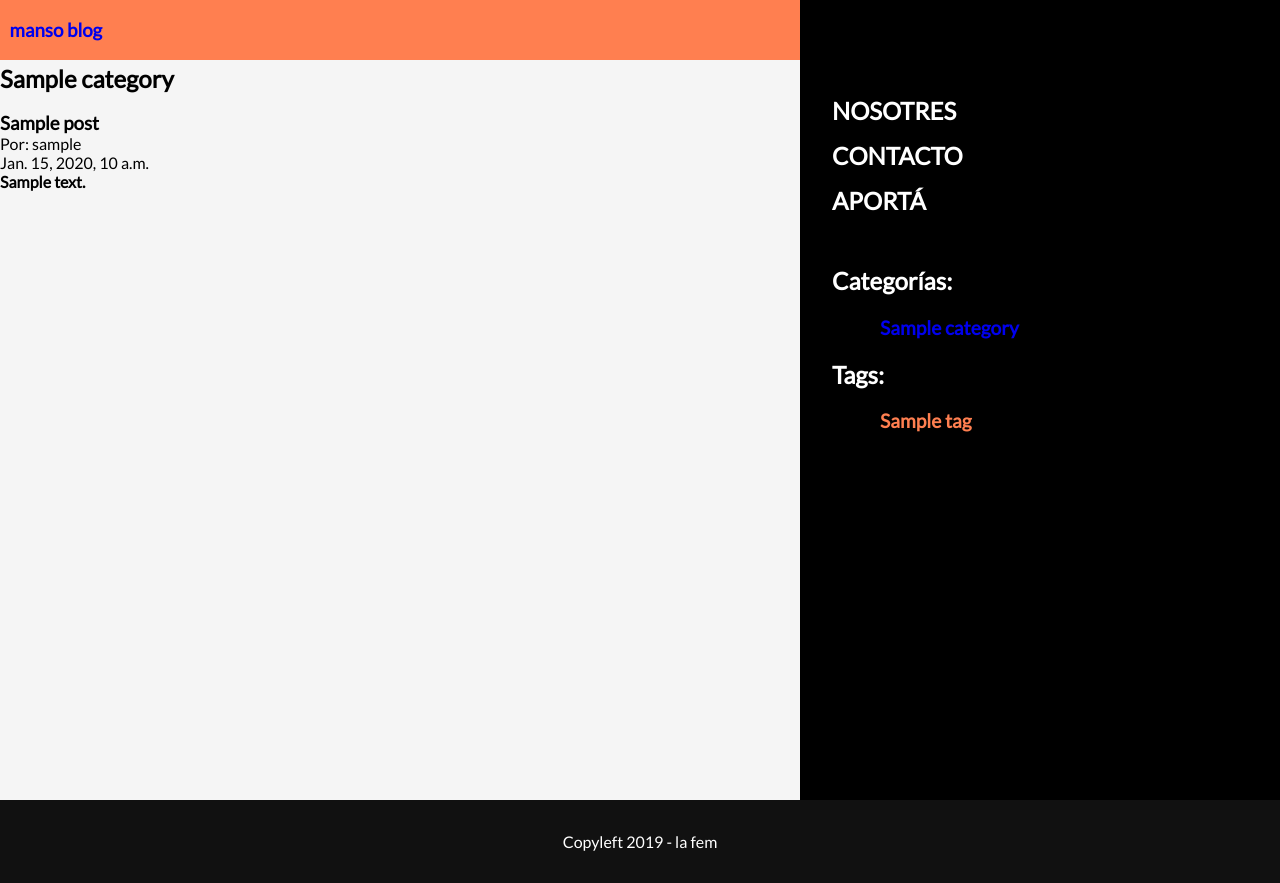
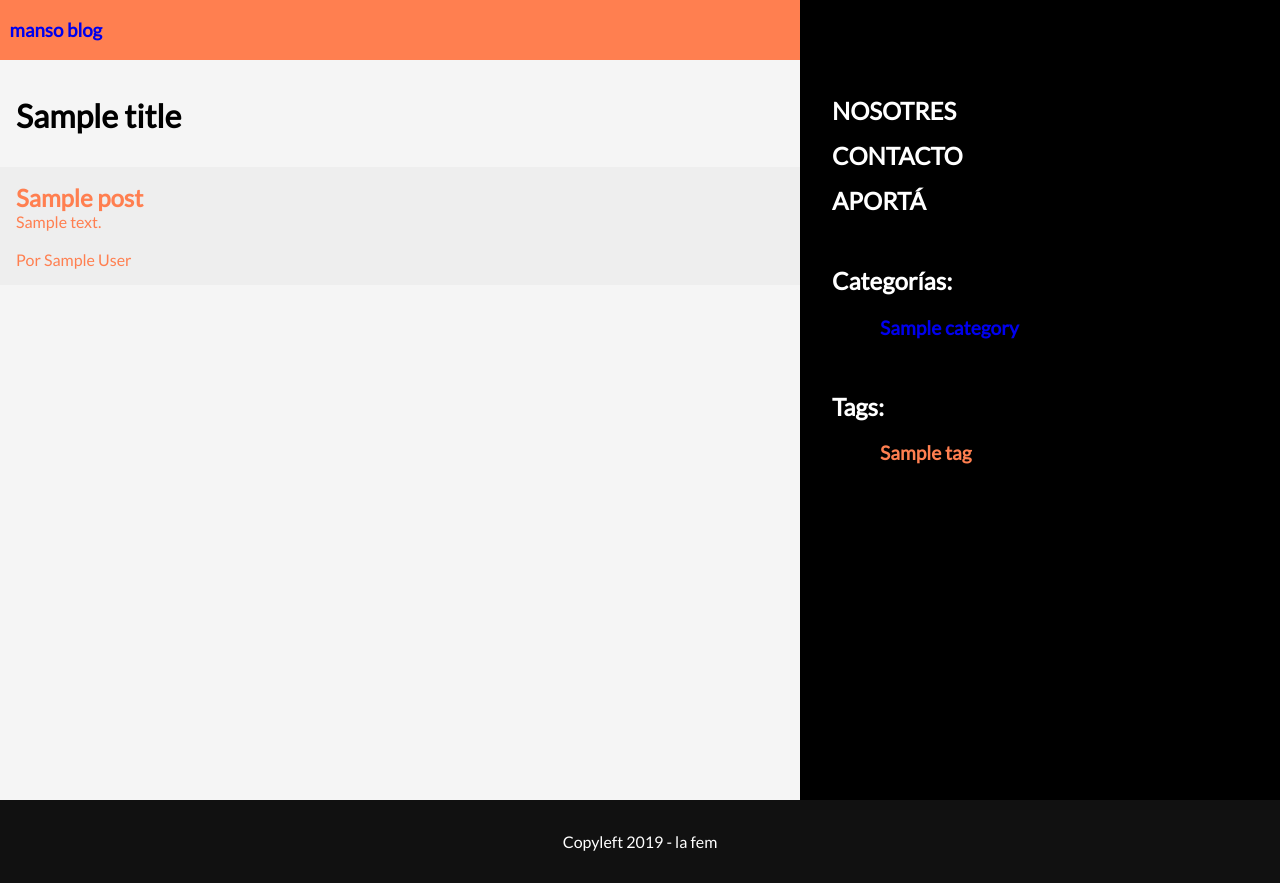
Before and after one commit to dbertranou/fem-blog, a Django app: template blog/templates/blog/results.html in a window 1280 px wide. Run offline with Django 3.2, Linux system fonts and the light colour scheme; tables that the repository leaves empty hold one stand-in row (values such as "Sample post"); the template is opened without the code that fills it: values that come from a table or form of the project are taken from there, most other values are stand-ins (such as "Sample title", 1, 10 or a date in 2020).

Commit message:
added results styling

```diff
--- /dev/null
+++ b/blog/static/blog/css/results.css
@@ -0,0 +1,19 @@
+ul {
+  margin-bottom: 3rem;
+}
+
+h1 {
+  margin: 2rem 1rem;
+}
+
+.post {
+  padding: 1rem;
+}
+
+.post:nth-child(odd) {
+  background: var(--secondary-color);
+}
+
+.posts-list .post a {
+  color: var(--primary-color);
+}
--- a/blog/templates/blog/results.html
+++ b/blog/templates/blog/results.html
@@ -1,18 +1,22 @@
 {% extends 'blog/base.html' %}
+{% load static %}
+
+{% block head %}
+  <link rel="stylesheet" href="{% static 'blog/css/results.css' %}">
+{% endblock head %}
 
 {% block content %}
-  <div class="{{ category.name|lower }}-wrapper">
-    <h2>{{ category.readable_name }}</h2>
-      <br>
-      {% for post in posts %}
-        <div>
-          <h3>{{ post.title }}</h3>
-          <p>Por: {{ post.author.user.username }}</p>
-          <p>{{ post.published }}</p>
-          <h4>{{ post.summary }}</h4>
-          <!-- <p>{{ post.body }}</p> -->
-          <br>
-        </div>
-      {% endfor %}
-    </div>
+  <h1>{{ title }}</h1>
+  <ul class="posts-list">
+  {% for post in posts %}
+    <li class="post">
+      <a href="{% url 'post-detail' slug=post.slug %}">
+        <h2 class="post__title">{{ post.title }}</h2>
+        <p class="post__summary">{{ post.summary }}</p>
+        <br>
+        <p class="post__author">Por <span class="name">{{ post.author.full_name }}</span></p>
+      </a>
+    </li>
+  {% endfor %}
+  </ul>
 {% endblock content %}
```
